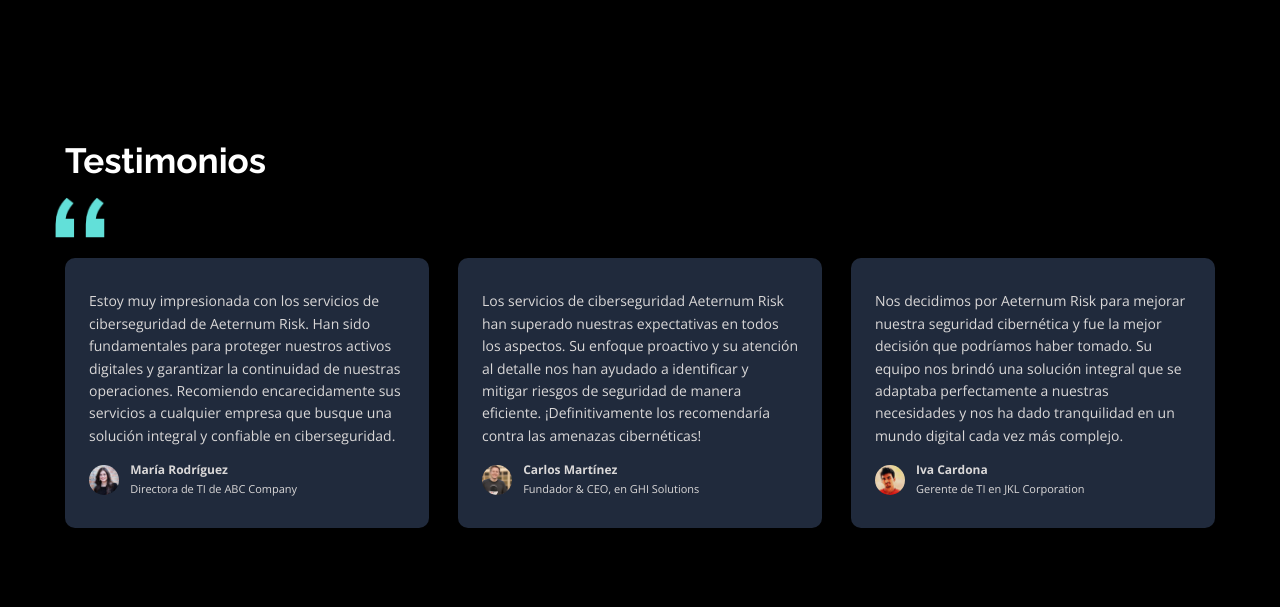
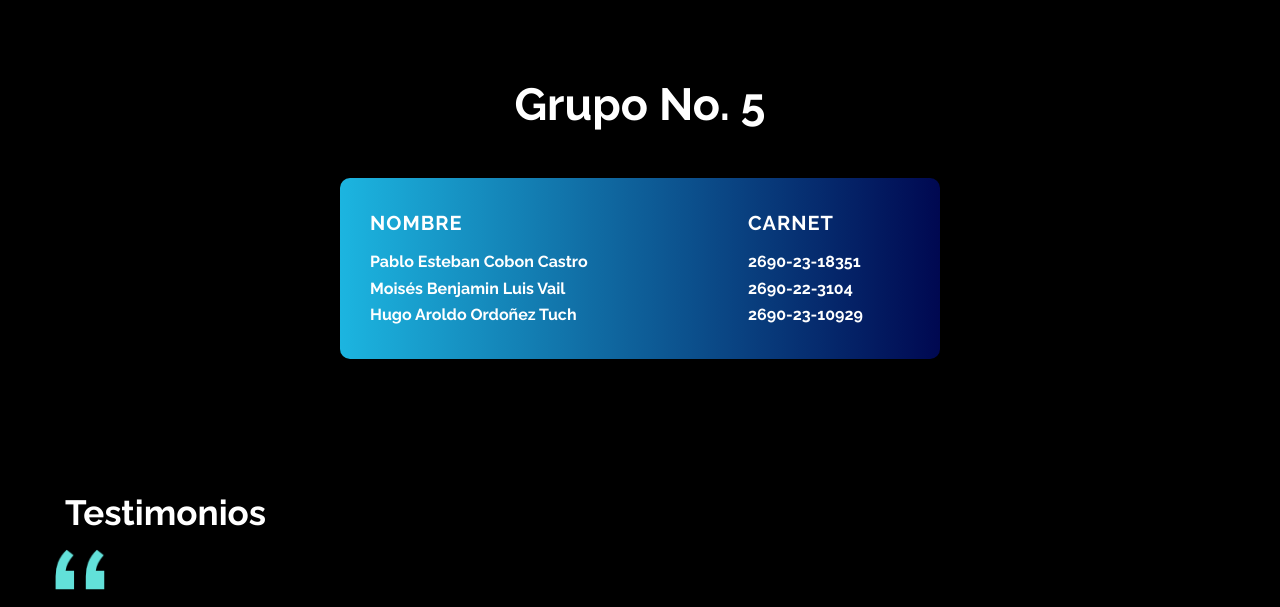
Before and after one commit to hugh128/Cybersecurity-company, a plain HTML site: page index.html in a window 1280 px wide. Shown: the part 8809-9416 px from the top of the page. Drawn offline with nearby package versions, Linux system fonts and the light colour scheme.

Commit message:
Added team section

```diff
--- a/index.html
+++ b/index.html
@@ -519,6 +519,29 @@
           </p>
         </div>
 
+        <!---Team-->
+        <div class="team__section">
+          <div class="credit-title">
+            <h3 class="team__title">Grupo No. 5</h3>
+          </div>
+          <div class="credits">
+            <div class="credit">
+              <div class="name names">Nombre</div>
+              <div class="license licenses">Carnet</div>
+            </div>
+            <div class="credit">
+              <div class="name">Pablo Esteban Cobon Castro</div>
+              <div class="license">2690-23-18351</div>
+            </div>
+            <div class="credit">
+              <div class="name">Moisés Benjamin Luis Vail</div>
+              <div class="license">2690-22-3104</div>
+            </div>
+            <div class="credit">
+              <div class="name">Hugo Aroldo Ordoñez Tuch</div>
+              <div class="license">2690-23-10929</div>
+            </div>
+        </div>
 
         <section class="testimonials">
           <div class="testimonials__content">
@@ -601,10 +624,10 @@
                   </div>
                 </div>
               </article>
-
             </div>
           </div>
         </section>
+
         <section class="registration">
           <div class="registration__content">
             <h2 class="registration__title">Conoce más sobre cómo podemos proteger tu organización </h2>
@@ -624,7 +647,6 @@
                 </div>
               </fieldset>
             </form>
-
           </div>
         </section>
       </main>
--- a/style.css
+++ b/style.css
@@ -1133,3 +1133,66 @@ body {
         max-width: 90%;
     }
 }
+
+.team__title {
+    margin-top: 1.5rem;
+    margin-bottom: 0px;
+    font-family: "Raleway",sans-serif;
+    font-size: 18px;
+    font-weight: 700;
+    color: #fff;
+    line-height: 1.5
+}
+
+@media (min-width: 1200px) {
+    .team__title {
+        font-size:45px
+    }
+}
+
+.credit-title {
+    display: flex;
+    justify-content: center;
+    align-items: center;
+    padding-top: 40px;
+  }
+
+.credits {
+    width: 600px;
+    margin: 40px auto;
+    padding: 30px;
+    background: linear-gradient(90deg, #1CB5E0 0%, #000851 100%);
+    border-radius: 10px;
+    box-shadow: 0 5px 20px rgba(0,0,0,0.2);
+  }
+
+.credit {
+    display: flex;
+    justify-content: space-between;
+    padding: 4px 0;
+  }
+
+.name {
+    font-family: "Raleway",sans-serif;
+    width: 70%;
+    color: #fff;
+    font-weight: 600;
+    font-size: 16px;
+  }
+
+.license {
+    color: #fff;
+    font-family: "Raleway",sans-serif;
+    width: 30%;
+    font-weight: 600;
+    font-size: 16px;
+  }
+
+.names, .licenses {
+    color: #fff;
+    font-weight: 600;
+    font-size: 20px;
+    text-transform: uppercase;
+    padding-bottom: 10px;
+    letter-spacing: 1px;
+  }
```
